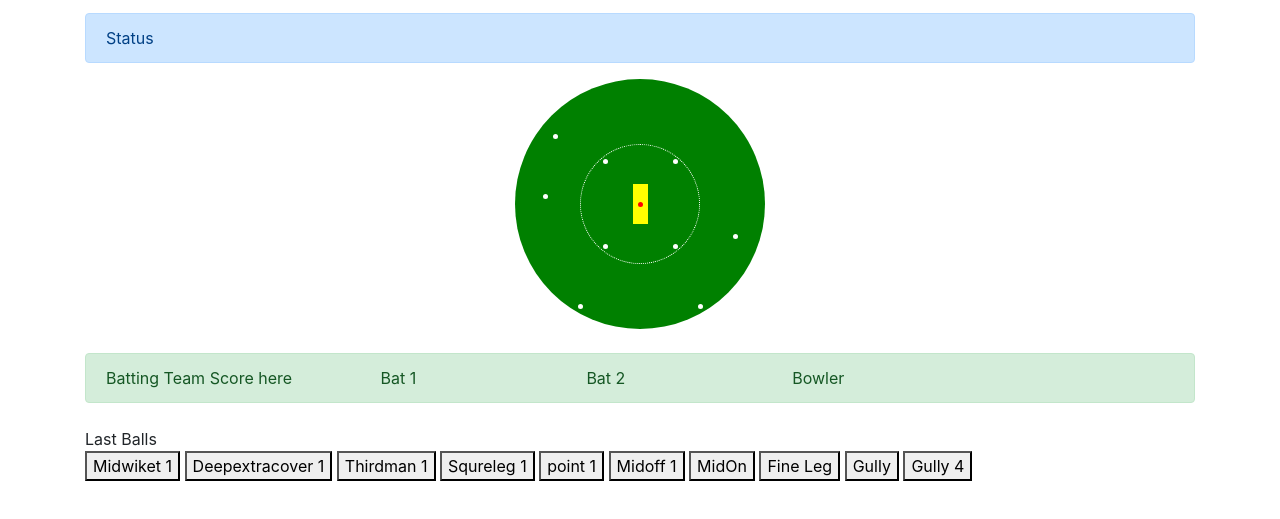
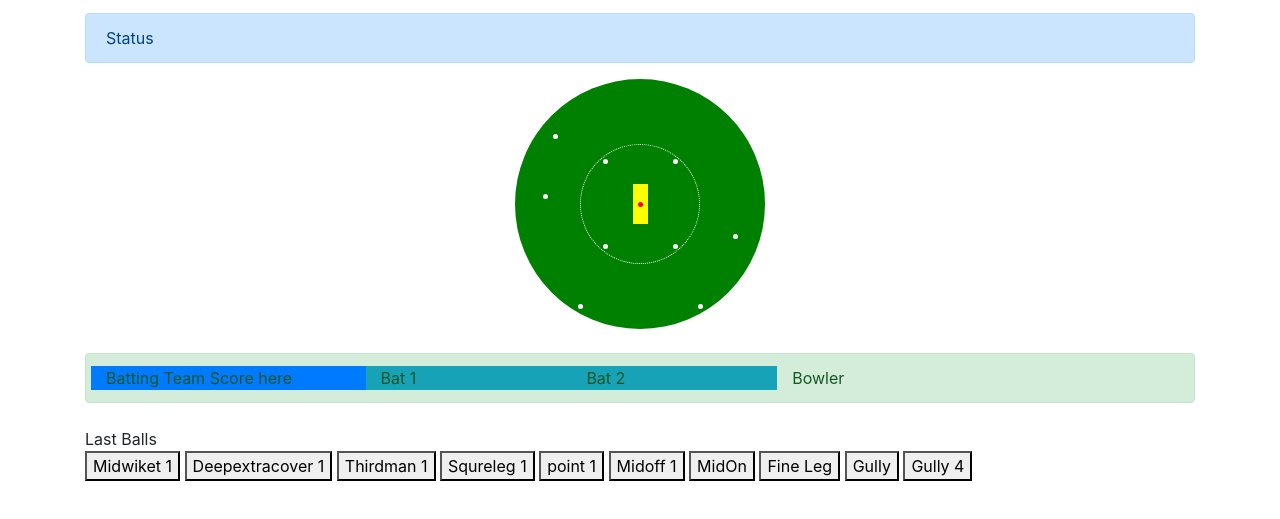
Before and after one commit to kzhctech/cric, a plain HTML site: page index.html in a window 1280 px wide. Shown: the part 109-628 px from the top of the page. Drawn offline with nearby package versions, Linux system fonts and the light colour scheme; a script that the page names is missing.

Commit message:
Update index.html

```diff
--- a/index.html
+++ b/index.html
@@ -45,18 +45,18 @@
 		</div>
 	<div class="alert alert-success my-4" role="alert">
   <div class="row">
-<div class="col-3" id="batScore">
+<div class="col-lg-3 bg-primary" id="batScore">
 	Batting Team Score here
 </div>
 <div class="col-9">
 		  <div class="row">
-		   <div class="col-lg-3" id="bat1">
+		   <div class="col-lg-3 bg-info" id="bat1">
 	Bat 1
 </div>
- <div class="col-lg-3" id="bat2">
+ <div class="col-lg-3 bg-info" id="bat2">
 	Bat 2
 </div>
-<div class="col-lg-3" id="bowler">
+<div class="col-lg-3 .bg-warning" id="bowler">
 	Bowler
 </div>
 		  </div>
```
